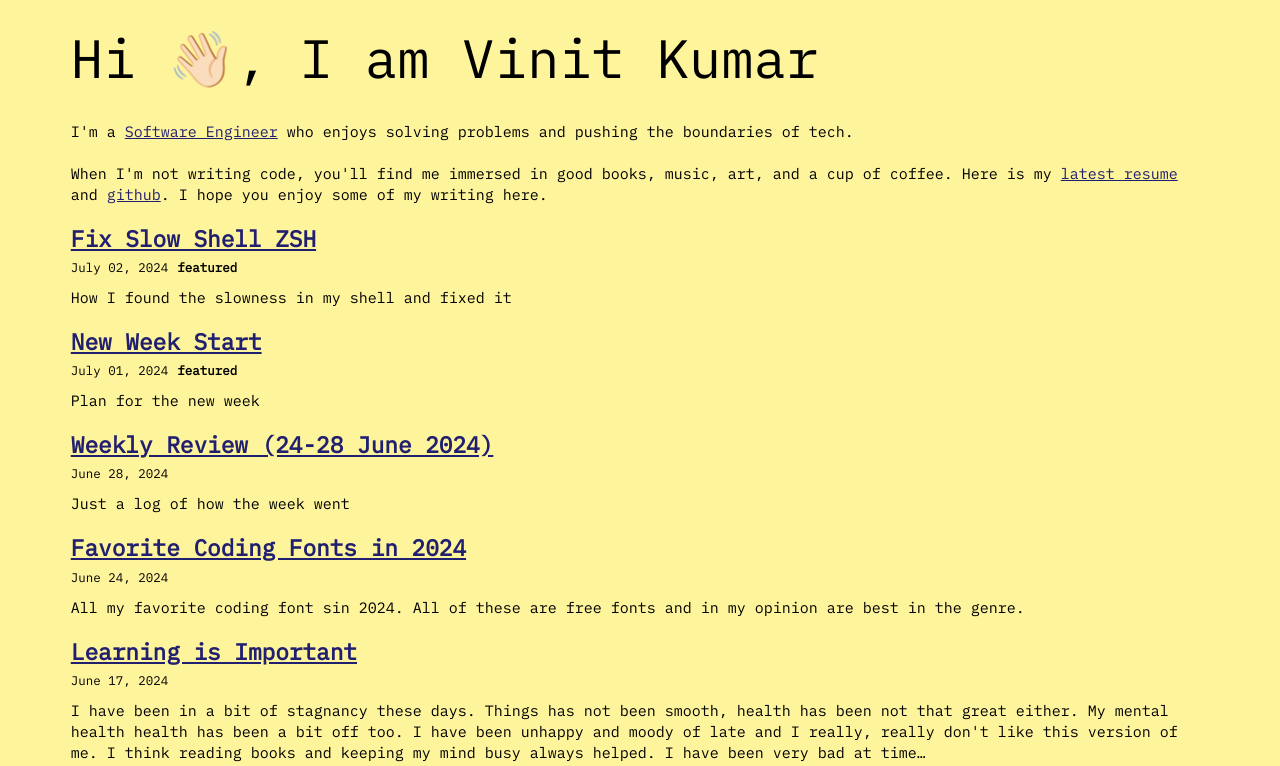
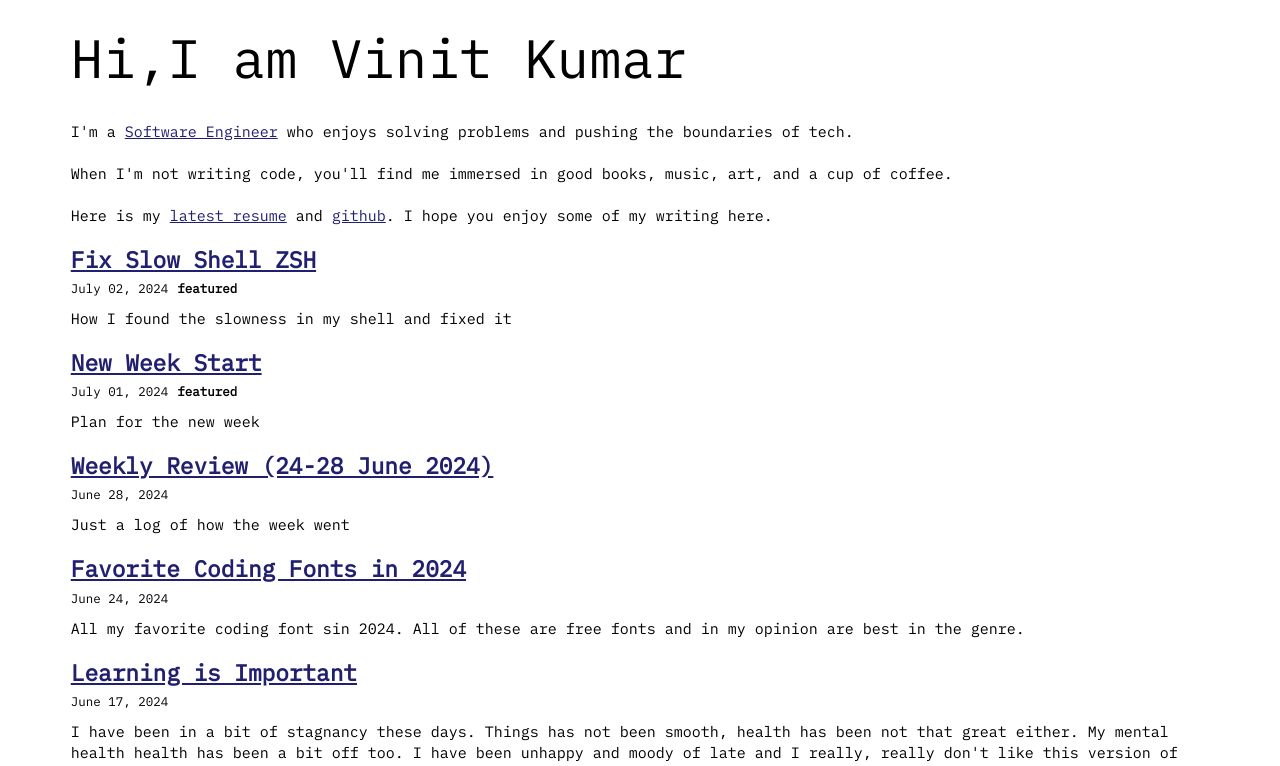
Before and after one commit to vinitkumar/vinitkumar.me, a Gatsby site: page / in a window 1280 px wide. Shown: the top 766 px of the page. Built offline with nearby package versions, Linux system fonts and the light colour scheme; Gatsby itself is replaced by a stand-in of ours; some packages are replaced by stand-ins of ours.

Commit message:
make changes to the website

```diff
--- a/gatsby-config.js
+++ b/gatsby-config.js
@@ -1,6 +1,6 @@
 module.exports = {
   siteMetadata: {
-    title: `Hi 👋🏻, I am Vinit Kumar`,
+    title: `Hi,I am Vinit Kumar`,
     author: `Vinit Kumar`,
     description: `My musings with programming, technology and life`,
     siteUrl: `https://vinitkumar.me`,
--- a/src/components/bio.js
+++ b/src/components/bio.js
@@ -28,7 +28,10 @@ const Bio = () => {
       <p  style={{
         width: `100%`,
       }}>
-        When I'm not writing code, you'll find me immersed in good books, music, art, and a cup of coffee. Here is my <a href="https://vinitkumar.github.io/vinitkumar.pdf" target="_blank" rel="noopener noreferrer">latest resume</a> and <a target="_blank" rel="noopener noreferrer" href="https://github.com/vinitkumar">github</a>. I hope you enjoy some of my writing here.
+        When I'm not writing code, you'll find me immersed in good books, music, art, and a cup of coffee.
+    </p>
+    <p>
+    Here is my <a href="https://vinitkumar.github.io/vinitkumar.pdf" target="_blank" rel="noopener noreferrer">latest resume</a> and <a target="_blank" rel="noopener noreferrer" href="https://github.com/vinitkumar">github</a>. I hope you enjoy some of my writing here.
       </p>
     </div>
   )
--- a/src/styles/global.css
+++ b/src/styles/global.css
@@ -18,6 +18,6 @@ a {
 }
 
 body {
-  background-color: #FEF49C;
+  background-color: #ffffff;
   color: black;
 }
```
Also changed, not shown: 1 other file.
